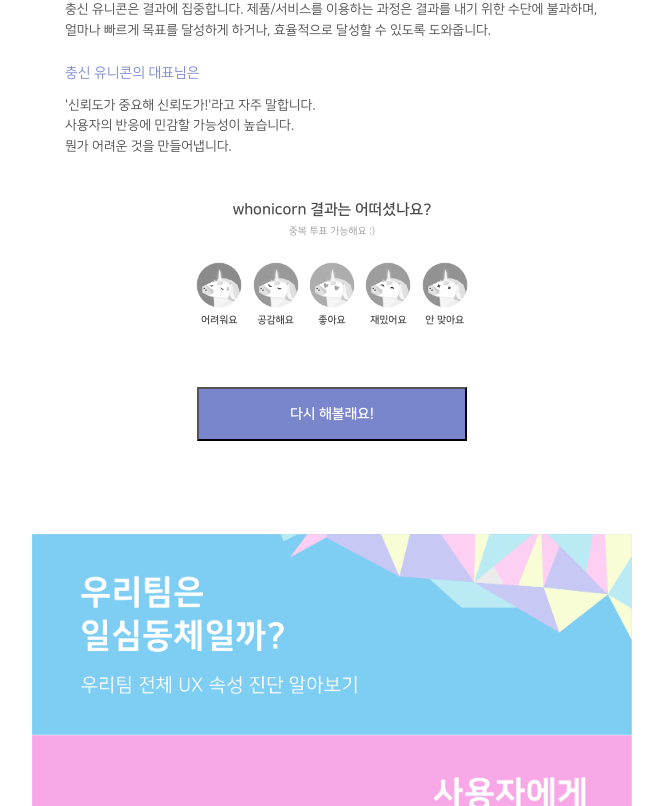
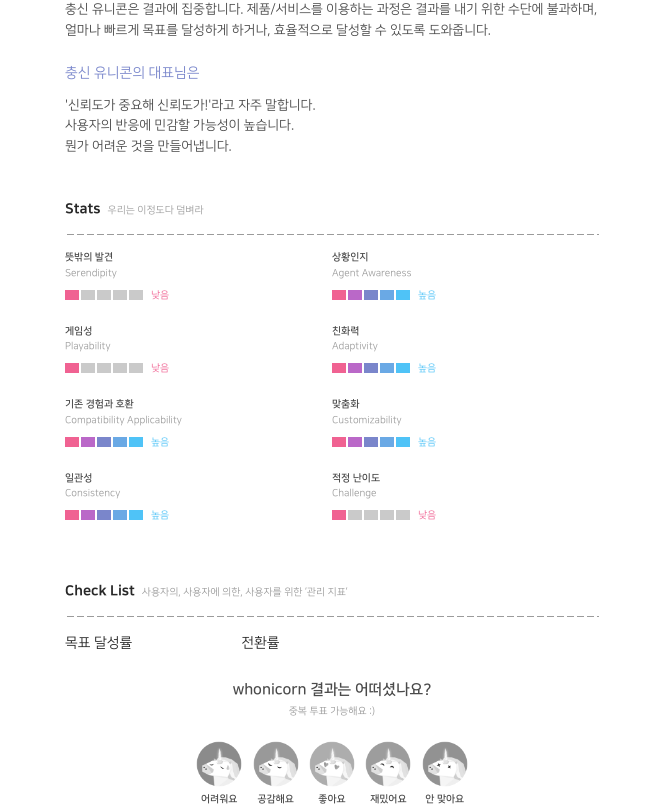
Before and after one commit to zigsong/dbdlab-unicorn, a React (Create React App) app: page /result in a window 1280 px wide. Shown: the part 1114-1920 px from the top of the page, without its empty margins (308-971 px from the left). Built offline with nearby package versions, Linux system fonts and the light colour scheme.

Commit message:
결과 페이지 업데이트

```diff
--- a/src/index.css
+++ b/src/index.css
@@ -1,6 +1,10 @@
-#root {
-  height: 100%;
+
+@font-face {
+  font-family: 'NanumSquare Extra Bold';
+  src: url(./fonts/NanumSquareOTFExtraBold.otf)
+  format('opentype');
 }
+
 
 @font-face {
   font-family: 'NanumSquare Regular';
@@ -19,3 +23,8 @@
   src: url(./fonts/fromdamiM.ttf)
   format('truetype');
 }
+
+#root {
+  height: 100%;
+  font-family: 'NanumSquare Regular';
+}
--- a/src/pages/UnicornResult.tsx
+++ b/src/pages/UnicornResult.tsx
@@ -1,13 +1,8 @@
 import React, { useEffect, useState } from "react";
 import { withRouter, RouteChildrenProps, useLocation } from 'react-router-dom';
 import styled from 'styled-components';
-import resultBg from "../assets/img_result_bg.png";
-import facebook_icon from "../assets/group-9.svg";
-import kakao_icon from "../assets/group-7.svg";
-import slack_icon from "../assets/group-6.svg";
-import link_icon from "../assets/group-5.svg";
-import dbdLogo from "../assets/img_dbd_ci.png";
-// import MetaTags from 'react-meta-tags';
+import { Button } from 'antd';
+
 import UnicornMagician from "../texts/UnicornMagician";
 import UnicornJudge from "../texts/UnicornJudge";
 import UnicornLoyal from "../texts/UnicornLoyal";
@@ -17,6 +12,12 @@
 import UnicornSuperstar from "../texts/UnicornSuperstar";
 import UnicornSurfer from "../texts/UnicornSurfer";
 import UnicornTransparent from "../texts/UnicornTransparent";
+import resultBg from "../assets/img_result_bg.png";
+import facebook_icon from "../assets/group-9.svg";
+import kakao_icon from "../assets/group-7.svg";
+import slack_icon from "../assets/group-6.svg";
+import link_icon from "../assets/group-5.svg";
+import dbdLogo from "../assets/img_dbd_ci.png";
 
 import whonicorn_1 from "../assets/img_whonicorn1.png";
 import whonicorn_2 from "../assets/img_whonicorn2.png";
@@ -38,13 +39,16 @@
 import feedback4_on from "../assets/btn_feedback4_on.png";
 import feedback5_off from "../assets/btn_feedback5_off.png";
 import feedback5_on from "../assets/btn_feedback5_on.png";
-import UnicornToast from "../components/UnicornToast";
-import { ToastContainer, toast } from 'react-toastify';
-import 'react-toastify/dist/ReactToastify.css';
-import UnicornLayout from '../layouts/UnicornLayout';
 
 import banner_sub1 from "../assets/whonicorn_bn_sub_img-10.png";
 import banner_sub2 from "../assets/whonicorn_bn_sub_img-11.png";
+
+import 'react-toastify/dist/ReactToastify.css';
+
+import UnicornToast from "../components/UnicornToast";
+import { ToastContainer, toast } from 'react-toastify';
+import UnicornLayout from '../layouts/UnicornLayout';
+
 import _ from "lodash";
 
 const ResultBg = styled.img`
@@ -94,14 +98,24 @@
   height: 46px;
   margin-bottom: 5px;
 `
-const UnicornButton = styled.button`
-  width: 270px;
+const UnicornButton = styled(Button)`
+width: 270px;
   height: 54px;
   display: inline-block;
   position: relative;
   background-color: #7986cb;
   font-family: 'NanumSquare Bold';
   color: #ffffff;
+
+  &:hover {
+    border-color: #7986cb;
+    color: #7986cb;
+    background-color: #ffffff;
+  }
+
+  &.ant-btn[disabled] {
+    background-color: #cacaca;
+  }
 `
 const FeedbackWrapper = styled.div`
   display: flex;
@@ -131,6 +145,66 @@
   height: 50px;
 `
 
+const getPointColor = (point: number) => {
+  switch (point) {
+    case 1: return "#f06292"
+    case 2: return "#ba68c8"
+    case 3: return "#7a86cb"
+    case 4: return "#6aa9e5"
+    case 5: return "#4fc3f7"
+    default: return "#cacaca"
+  }
+}
+
+const getPointMsg = (point: number) => {
+  switch (point) {
+    case 1: return "낮음"
+    case 2: return "약간 낮음"
+    case 3: return "중간"
+    case 4: return "약간 높음"
+    case 5: return "높음"
+    default: return "알 수 없음"
+  }
+}
+
+const PointBlock = styled.div`
+  .point {
+    height: 10px;
+    .box1 {
+      background-color: #f06292;
+    }
+    .box2 {
+      background-color: #ba68c8;
+    }
+    .box3 {
+      background-color: #7a86cb;
+    }
+    .box4 {
+      background-color: #6aa9e5;
+    }
+    .box5 {
+      background-color: #4fc3f7;
+    }
+    .box1, .box2, .box3, .box4, .box5 {
+      width: 14px;
+      height: 10px;
+      margin-right: 2px;
+
+      &.disabled {
+        background-color: #cacaca;s
+      }
+    }
+  }
+`
+
+const DottedLine = styled.div`
+  background-image: linear-gradient(to right, #9b9b9b 70%, rgba(255,255,255,0) 0%);
+  background-position: bottom;
+  background-size: 10px 1px;
+  background-repeat: repeat-x;
+  height: 1px;
+`;
+
 const unicorns = [
   UnicornMagician, UnicornCameleon, UnicornLoyal,
   UnicornSuperstar, UnicornTransparent, UnicornResearcher,
@@ -142,6 +216,17 @@
   whonicorn_4, whonicorn_5, whonicorn_6,
   whonicorn_7, whonicorn_8, whonicorn_9
 ];
+
+const statHeaders = [
+  ["뜻밖의 발견", "Serendipity"],
+  ["상황인지", "Agent Awareness"],
+  ["게임성", "Playability"],
+  ["친화력", "Adaptivity"],
+  ["기존 경험과 호환", "Compatibility Applicability"],
+  ["맞춤화", "Customizability"],
+  ["일관성", "Consistency"],
+  ["적정 난이도", "Challenge"],
+]
 
 function UnicornResult(props: RouteChildrenProps) {
   const [isLoaded, setIsLoaded] = useState(true);
@@ -252,16 +337,16 @@
         <div style={{ width: "100%", position: "relative" }}>
           <ResultBg src={resultBg} alt="result-bg" />
         </div>
-
-        <UnicornTextBold style={{ color: '#646464', fontSize: '17px', marginTop: '186px', marginBottom: '3px' }}>[{serviceName}]의 유니콘은..</UnicornTextBold>
-        <UnicornTextBold style={{ color: '#7986cb', fontSize: '36px', marginBottom: '22px' }}>{unicorn.title}</UnicornTextBold>
-
+        <UnicornTextBold style={{ color: '#646464', fontSize: '17px', marginTop: '186px', marginBottom: '3px' }}>
+          [{serviceName}] 의 유니콘은..
+        </UnicornTextBold>
+        <UnicornTextBold style={{ color: '#7986cb', fontSize: '36px', marginBottom: '22px' }}>
+          {unicorn.title}
+        </UnicornTextBold>
         <WhonicornImg src={unicornImg} alt="whonicorn-1" />
-
         <UnicornHashTag>
           #디비디랩_유니콘테스트 #후니콘
         </UnicornHashTag>
-
         <ShareMenu>
           <UnicornTextBold style={{ flex: 1, color: '#4a4a4a', fontSize: '10px', marginTop: '14px', marginLeft: '21px' }}>
             다른 사람들과 공유해보세요!
@@ -282,12 +367,18 @@
       </div>
 
       <div style={{ marginLeft: '33px', marginRight: '33px' }}>
-        <UnicornTextBold style={{ color: '#7986cb', fontSize: '20px', marginTop: '37px', marginBottom: '17px' }}>{unicorn.title}</UnicornTextBold>
-        <UnicornTextRegular style={{ color: '#7986cb', fontSize: '14px', marginBottom: '22px', whiteSpace: 'pre-line' }}>{unicorn.caption1}</UnicornTextRegular>
+        <UnicornTextBold style={{ color: '#7986cb', fontSize: '20px', marginTop: '37px', marginBottom: '17px' }}>
+          {unicorn.title}
+        </UnicornTextBold>
+        <UnicornTextRegular style={{ color: '#7986cb', fontSize: '14px', marginBottom: '22px', whiteSpace: 'pre-line' }}>
+          {unicorn.caption1}
+        </UnicornTextRegular>
         <UnicornTextRegular style={{ color: '#4a4a4a', fontSize: '13px', marginBottom: '22px', whiteSpace: 'pre-line' }}>
           {unicorn.description1}
         </UnicornTextRegular>
-        <UnicornTextRegular style={{ color: '#7986cb', fontSize: '14px', marginBottom: '11px', whiteSpace: 'pre-line' }}>{unicorn.title + "의 대표님은" }</UnicornTextRegular>
+        <UnicornTextRegular style={{ color: '#7986cb', fontSize: '14px', marginBottom: '11px', whiteSpace: 'pre-line' }}>
+          {unicorn.title + "의 대표님은" }
+        </UnicornTextRegular>
         <UnicornTextRegular style={{ color: '#4a4a4a', fontSize: '13px', marginBottom: '42px', whiteSpace: 'pre-line' }}>
           {unicorn.guess1}<br />
           {unicorn.guess2}<br />
@@ -295,9 +386,62 @@
         </UnicornTextRegular>
       </div>
 
-      {/* <div style={{ marginLeft: '33px', marginRight: '33px' }}>
+      <div style={{ display: 'flex', flexDirection: 'column', marginLeft: '33px', marginRight: '33px' }}>
 
-      </div> */}
+        <div style={{ display: 'flex', flexDirection: 'row' }}>
+          <p style={{ color: '#282828', fontSize: '14px', fontFamily: 'NanumSquare Extra Bold' }}>Stats</p>
+          <p style={{ color: '#9b9b9b', fontSize: '10px', marginLeft: '7px', marginTop: '5px' }}>우리는 이정도다 덤벼라</p>
+        </div>
+        <DottedLine style={{ marginBottom: '15px' }}></DottedLine>
+        {unicorn.stats.filter((v, i) => i % 2 === 0).map((v, i) => (
+          <div style={{ display: 'flex', flexDirection: 'row', marginBottom: '24px' }} key={`stat_${i}`}>
+            <PointBlock style={{ flex: 1 }}>
+              <div style={{ fontSize: "10px", color: "#4a4a4a", fontFamily: 'NanumSquare Bold' }}>{statHeaders[i*2][0]}</div>
+              <div style={{ fontSize: "10px", color: "#9b9b9b", fontFamily: 'NanumSquare Regular' }}>{statHeaders[i*2][1]}</div>
+              <div className="point" style={{ display: 'flex', flexDirection: 'row', marginTop: '8px' }}>
+                <div className={ "box1" + (unicorn.stats[i*2] >= 1 ? "" : " disabled") }></div>
+                <div className={ "box2" + (unicorn.stats[i*2] >= 2 ? "" : " disabled") }></div>
+                <div className={ "box3" + (unicorn.stats[i*2] >= 3 ? "" : " disabled") }></div>
+                <div className={ "box4" + (unicorn.stats[i*2] >= 4 ? "" : " disabled") }></div>
+                <div className={ "box5" + (unicorn.stats[i*2] >= 5 ? "" : " disabled") }></div>
+                <span style={{ fontSize: "10px", lineHeight: "10px", marginLeft: "6px", fontFamily: 'NanumSquare Regular',
+                  color: getPointColor(unicorn.stats[i*2])
+                }}>
+                  { getPointMsg(unicorn.stats[i*2]) }
+                  </span>
+              </div>
+            </PointBlock>
+            <PointBlock style={{ flex: 1 }}>
+              <div style={{ fontSize: "10px", color: "#4a4a4a", fontFamily: 'NanumSquare Bold' }}>{statHeaders[i*2+1][0]}</div>
+              <div style={{ fontSize: "10px", color: "#9b9b9b", fontFamily: 'NanumSquare Regular' }}>{statHeaders[i*2+1][1]}</div>
+              <div className="point" style={{ display: 'flex', flexDirection: 'row', marginTop: '8px' }}>
+                <div className={ "box1" + (unicorn.stats[i*2+1] >= 1 ? "" : " disabled") }></div>
+                <div className={ "box2" + (unicorn.stats[i*2+1] >= 2 ? "" : " disabled") }></div>
+                <div className={ "box3" + (unicorn.stats[i*2+1] >= 3 ? "" : " disabled") }></div>
+                <div className={ "box4" + (unicorn.stats[i*2+1] >= 4 ? "" : " disabled") }></div>
+                <div className={ "box5" + (unicorn.stats[i*2+1] >= 5 ? "" : " disabled") }></div>
+                <span style={{ fontSize: "10px", lineHeight: "10px", marginLeft: "6px", fontFamily: 'NanumSquare Regular',
+                  color: getPointColor(unicorn.stats[i*2+1])
+                }}>
+                  { getPointMsg(unicorn.stats[i*2+1]) }
+                </span>
+              </div>
+            </PointBlock>
+          </div>
+        ))}
+
+
+        <div style={{ display: 'flex', flexDirection: 'row', marginTop: '36px'}}>
+          <p style={{ color: '#282828', fontSize: '14px', fontFamily: 'NanumSquare Extra Bold' }}>Check List</p>
+          <p style={{ color: '#9b9b9b', fontSize: '10px', marginLeft: '7px', marginTop: '5px' }}>사용자의, 사용자에 의한, 사용자를 위한 ‘관리 지표’</p>
+        </div>
+        <DottedLine style={{ marginBottom: '15px' }}></DottedLine>
+        <div style={{ display: 'flex', flexDirection: 'row', marginBottom: '24px' }}>
+          {unicorn.checkpoints.map((checkpoint, i) => (
+            <div style={{ flex: 1, maxWidth: "33%" }}>{ checkpoint }</div>
+          ))}
+        </div>
+      </div>
 
       <div style={{ display: 'flex', flexDirection: 'column', alignItems: 'center', }}>
           <UnicornTextBold style={{ color: '#4a4a4a', fontSize: '15px', marginBottom: '2px' }}>whonicorn 결과는 어떠셨나요?</UnicornTextBold>
```
Also changed, not shown: src/fonts/NanumSquareOTFExtraBold.otf (added).
